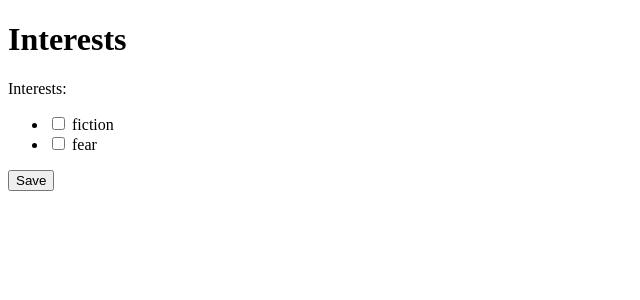
After one commit to sathvik1999/cs251-project, a Django app: page /login/interests/ in a window 1280 px wide. The commit adds this page. Shown: the top 300 px of the page, without its empty margins (0-640 px from the left). Run offline with Django 3.2, Linux system fonts and the light colour scheme.

Commit message:
login and interests

```diff
--- a/blog/forms.py
+++ b/blog/forms.py
@@ -1,13 +1,13 @@
 from django import forms
 from django.contrib.auth.forms import UserCreationForm
 from django.contrib.auth.models import User
-from .models import Post
+from .models import Post,Interest
 
 class PostForm(forms.ModelForm):
 
     class Meta:
         model = Post
-        fields = ('title','author','text')
+        fields = ('title','author','text','genre')
 
 
 class SignUpForm(UserCreationForm):
@@ -19,7 +19,12 @@ class SignUpForm(UserCreationForm):
         model = User
         fields = ('username', 'first_name', 'last_name', 'email', 'password1', 'password2', )
 
-class HomeForm(UserCreationForm):
+class InterestForm(forms.ModelForm):
+	options=(
+		("fiction","fiction"),
+		("fear","fear"),)
+	Interests=forms.MultipleChoiceField(widget=forms.CheckboxSelectMultiple,choices=options)
+
 	class Meta:
-		model = User
-		fields = ('username','password1','password2')
+		model=Interest
+		fields = ('Interests',)
--- a/blog/models.py
+++ b/blog/models.py
@@ -1,17 +1,16 @@
 from django.db import models
 from django.utils import timezone
-
+#from django.contrib.postgres.fields import ArrayField
 
 class Post(models.Model):
     fiction='fi'
     fear='fe'
-    de=1
     genre_choices=(
         (fiction,'fiction'),
         (fear,'fear'))
-    uploader = models.ForeignKey('auth.User',default=de)
-    title = models.CharField(max_length=200)
-    text = models.TextField()
+    uploader = models.ForeignKey('auth.User',default=1)
+    title = models.CharField(max_length=200,default='')
+    text = models.TextField(default="")
     genre = models.CharField(
         max_length=2,
         choices=genre_choices,
@@ -20,7 +19,7 @@ class Post(models.Model):
      #       default=timezone.now)
     published_date = models.DateTimeField(
             blank=True, null=True)
-    author = models.CharField(max_length=200)
+    author = models.CharField(max_length=200,default="")
 
     def publish(self):
         self.published_date = timezone.now()
@@ -28,3 +27,6 @@ class Post(models.Model):
 
     def __str__(self):
         return self.title
+
+class Interest(models.Model):
+    text=models.TextField(default="")
--- /dev/null
+++ b/blog/templates/interests.html
@@ -0,0 +1,15 @@
+<!DOCTYPE html>
+<html lang="en">
+  <head>
+    <meta charset="utf-8">
+    <title>{% block title %}Interests{% endblock %}</title>
+  </head>
+  <body>
+  	<h1>Interests</h1>
+    <form method="POST" class="post-form">{% csrf_token %}
+        {{ form.as_p }}
+        <button type="submit" class="save btn btn-default">Save</button>
+    </form>
+
+</body>
+</html>
--- a/blog/urls.py
+++ b/blog/urls.py
@@ -9,4 +9,5 @@ urlpatterns = [
     url(r'^post/(?P<pk>\d+)/$', entry_views.post_detail, name='post_detail'),
     url(r'^post/new/$', entry_views.post_new, name='post_new'),
     url(r'^login/upload/$',entry_views.upload,name='upload'),
+    url(r'^login/interests/$',entry_views.interests,name='interests'),
 ]
--- a/blog/views.py
+++ b/blog/views.py
@@ -2,14 +2,14 @@ from django.utils import timezone
 from .models import Post
 from django.contrib.auth.decorators import login_required
 from django.contrib.auth import login , authenticate
-from .forms import SignUpForm,HomeForm,PostForm
+from .forms import SignUpForm,PostForm,InterestForm
 from django.shortcuts import redirect, render, get_object_or_404
 
 
 @login_required
 def home(request):
-    form=HomeForm()
-    return render(request, 'home.html', {'form': form})
+    posts = Post.objects.order_by('published_date')
+    return render(request, 'home.html',{'posts': posts})
 
 def signup(request):
     if request.method == 'POST':
@@ -47,5 +47,26 @@ def post_new(request):
     return render(request, 'post_edit.html', {'form': form})
 
 def upload(request):
-    form = PostForm()
+    if request.method == "POST":
+        form = PostForm(request.POST)
+        if form.is_valid():
+            post = form.save(commit=False)
+            post.uploader = request.user
+            post.published_date = timezone.now()
+            post.save()
+            return redirect('home')
+    else:
+        form = PostForm()
     return render(request, 'upload.html', {'form': form})
+
+def interests(request):
+    if request.method == "POST":
+        form = InterestForm(request.POST)
+        if form.is_valid():
+            post = form.save(commit=False)
+            post.title = request.user
+            post.save()
+            return redirect('home')
+    else:
+        form = InterestForm()
+    return render(request, 'interests.html', {'form': form})
```
Also changed, not shown: blog/templates/home.html (+8 -0 lines), blog/migrations/0001_initial.py, blog/migrations/0002_auto_20171001_2358.py (deleted), blog/migrations/0002_auto_20171002_0414.py (added), blog/migrations/0003_auto_20171002_0000.py (deleted), db.sqlite3 (added), 9 other files.
